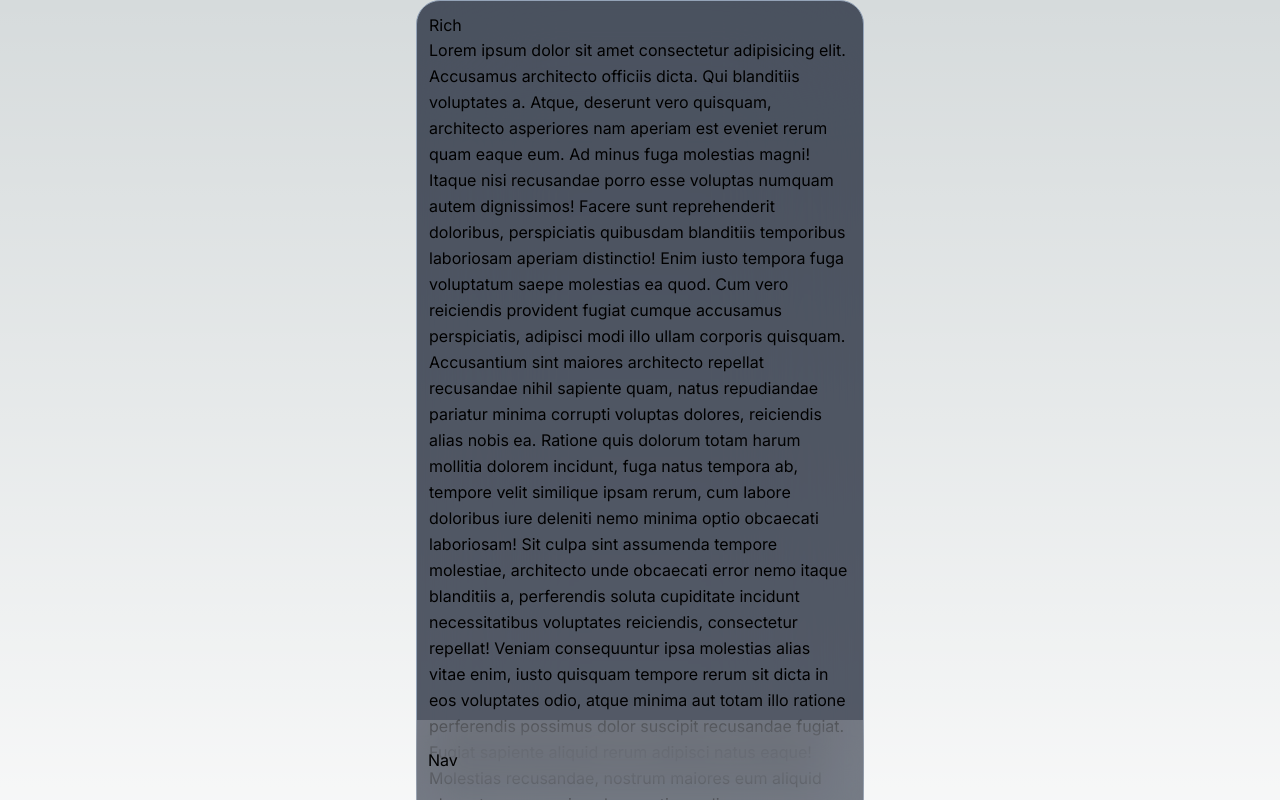
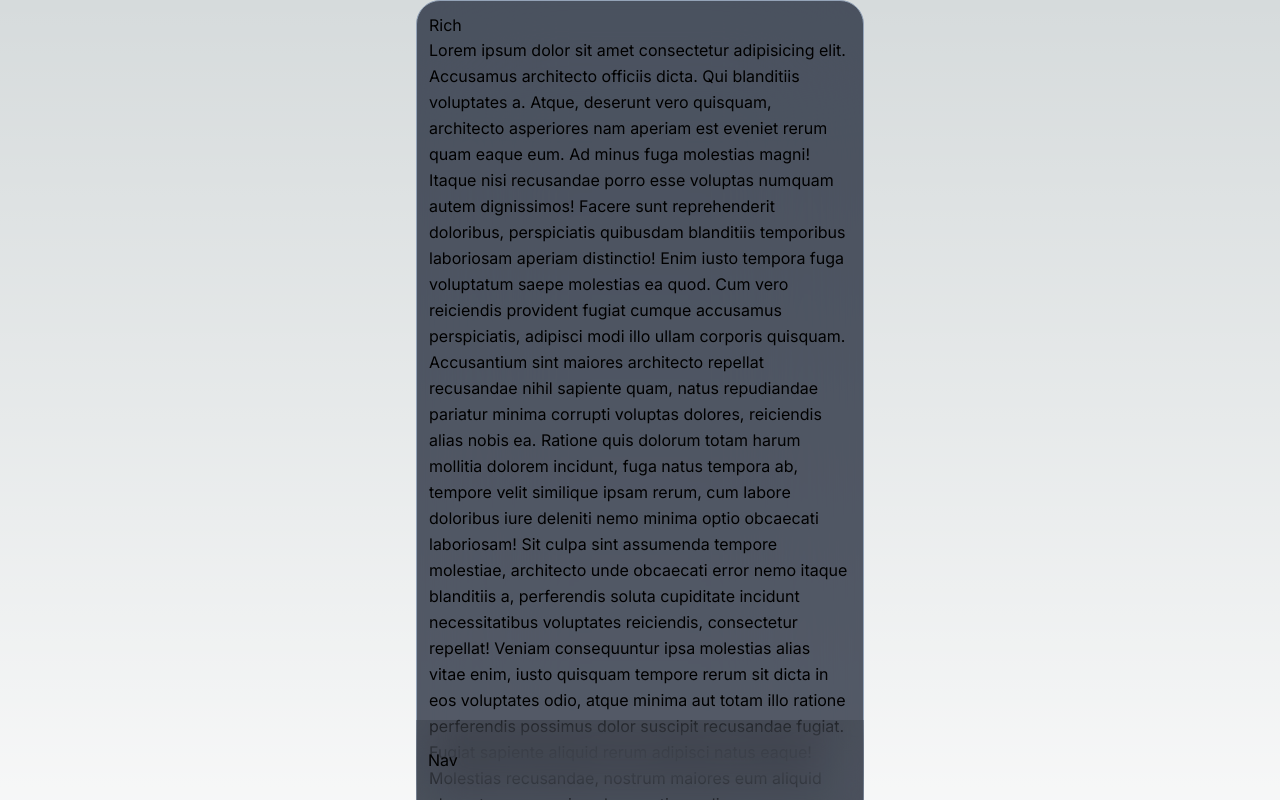
Before and after one commit to snow-t-m-yang/rich, a Next.js app: page / in a window 1280 px wide. Shown: the top 800 px of the page. Built offline with nearby package versions, Linux system fonts and the light colour scheme.

Commit message:
Test nav backdrop

```diff
--- a/src/app/components/nav.tsx
+++ b/src/app/components/nav.tsx
@@ -4,7 +4,7 @@ type Props = {};
 export default function Nav({}: Props) {
   return (
     <div className="fixed bottom-0 w-full">
-      <nav className="w-full max-w-md px-3 mx-auto bg-white/20 backdrop-blur-xl py-7">
+      <nav className="w-full max-w-md px-3 mx-auto bg-black/10 backdrop-blur-xl py-7">
         Nav
       </nav>
     </div>
```
